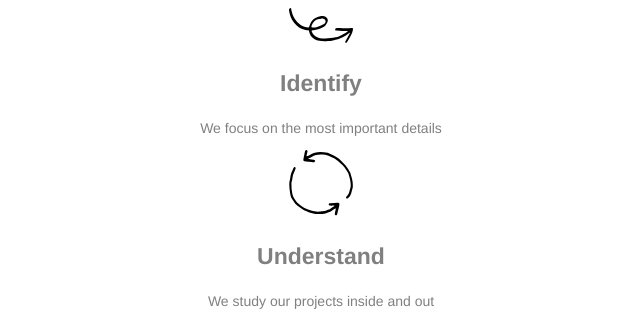
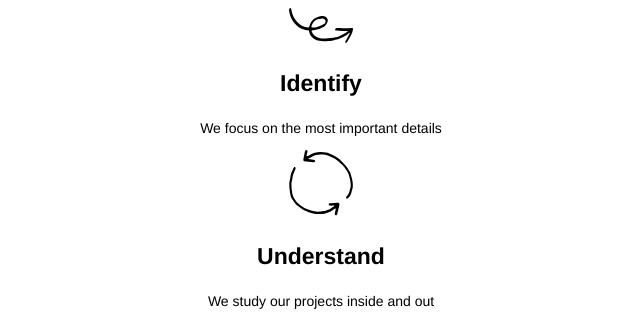
Before and after one commit to tonazoon/broadway, a plain HTML site: page index.html in a window 1280 px wide. Shown: the part 469-789 px from the top of the page, without its empty margins (319-959 px from the left). Drawn offline with Linux system fonts and the light colour scheme.

Commit message:
repair color

```diff
--- a/resources/css/style.css
+++ b/resources/css/style.css
@@ -27,12 +27,10 @@ h2{
 h3{
   font-size: 23px;
   font-weight: bold;
-  color: gray;
 }
 
 p{
   font-size: 14px;
-  color: gray;
 }
 /*about*/
 #ny{
```
